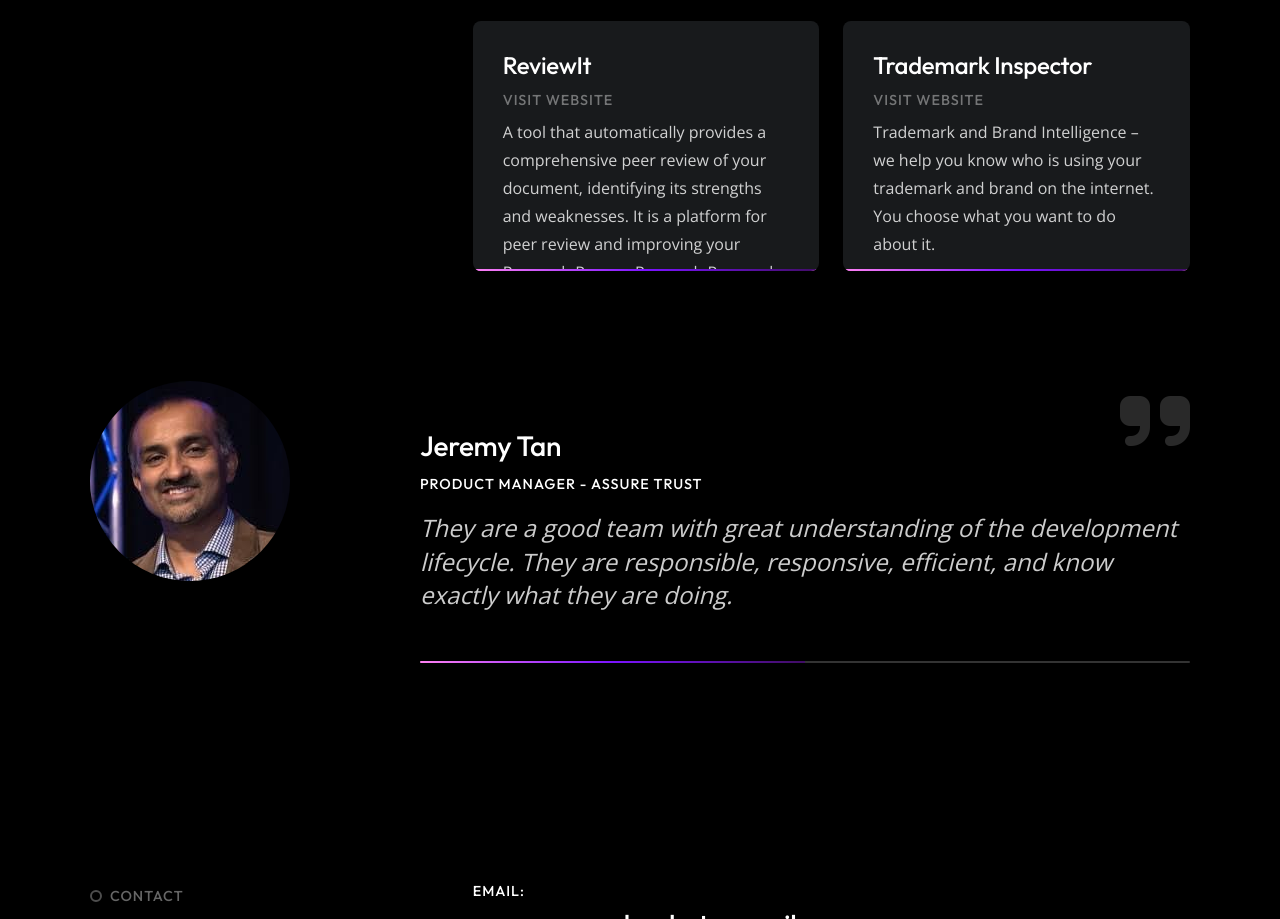
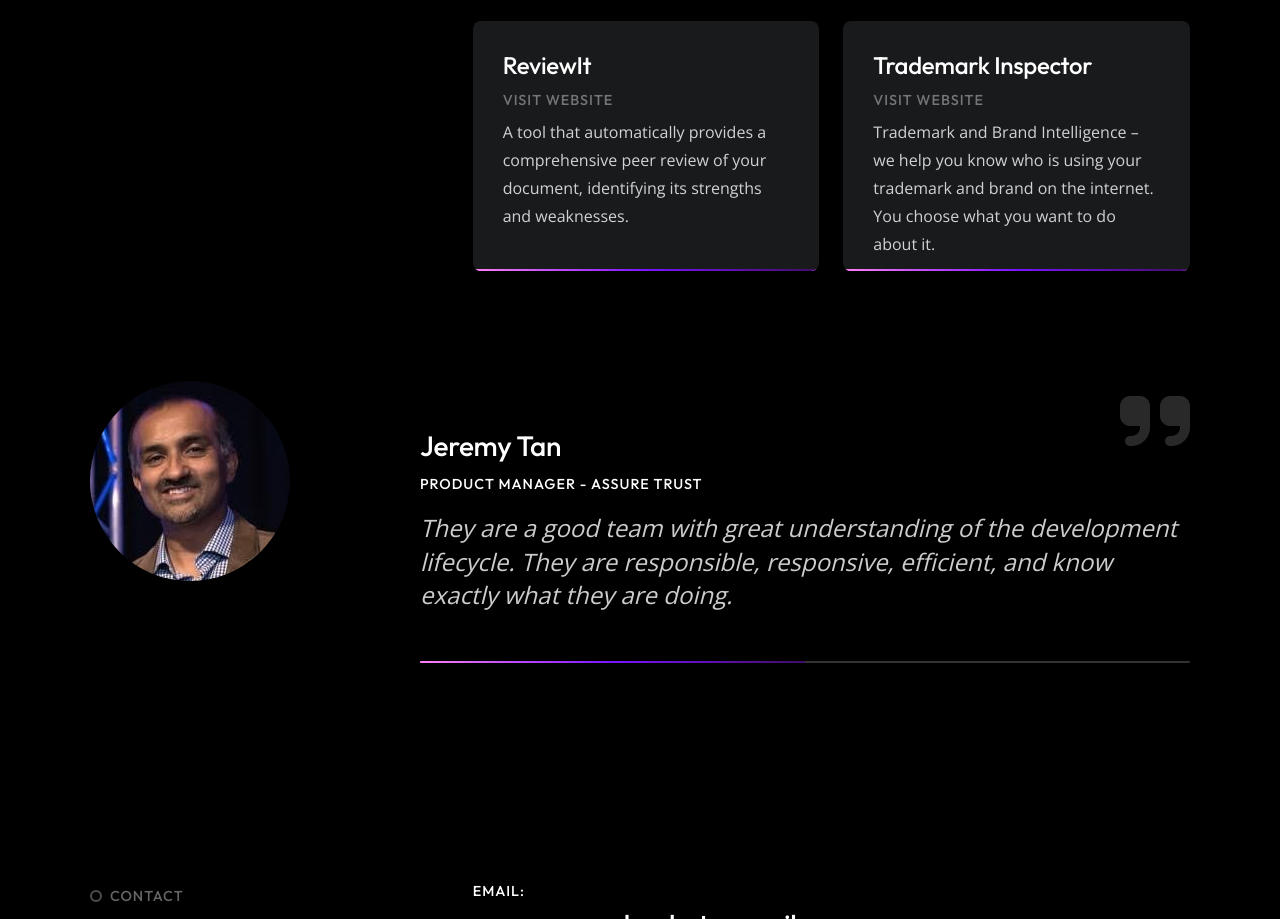
Before and after one commit to raanausama/Portfolio, a plain HTML site: page index.html in a window 1280 px wide. Shown: the part 3519-4438 px from the top of the page. Drawn offline with nearby package versions, Linux system fonts and the light colour scheme; some packages are replaced by stand-ins of ours.

Commit message:
Update index.html

```diff
--- a/index.html
+++ b/index.html
@@ -640,7 +640,7 @@
 										<h4>ReviewIt</h4>
 										<a href="https://review-it.ai/" class="sm-heading text-white-04 mb-3" target="_blank">Visit Website</a>
 										<h6 class="sm-heading text-white-04 mb-2"></h6>
-										<p>A tool that automatically provides a comprehensive peer review of your document, identifying its strengths and weaknesses. It is a platform for peer review and improving your Research Papers, Research Proposals, Thesis, Presentation Slides, and CVs.</p>
+										<p>A tool that automatically provides a comprehensive peer review of your document, identifying its strengths and weaknesses.</p>
 									</div>
 								</div>
 								<!-- Award box 4 -->
```
